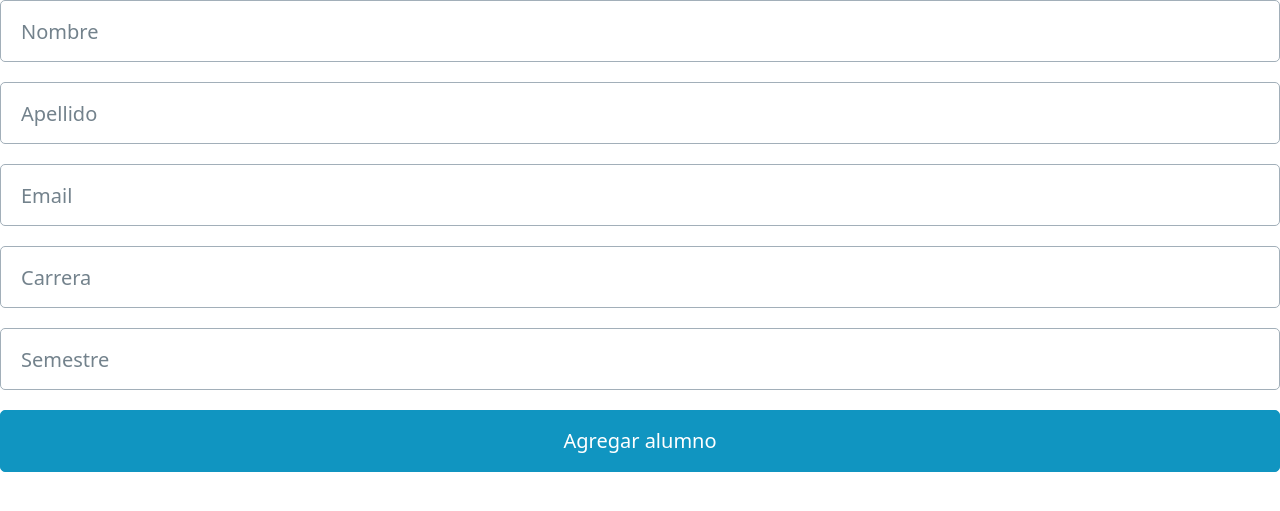
After one commit to artlunaa/proyecto-final-desarrollo-colab, a Django app: page /crear_alumno in a window 1280 px wide. The commit adds this page. Shown: the top 511 px of the page. Run offline with Django 4.2, Linux system fonts and the light colour scheme.

Commit message:
Se agrega la funcionalidad de crear alumno

```diff
--- /dev/null
+++ b/web/templates/crud-alumno/crear.html
@@ -0,0 +1,27 @@
+<!DOCTYPE html>
+<html lang="en">
+<head>
+    <meta charset="UTF-8">
+    <title>Title</title>
+    <link rel="stylesheet" href="https://cdn.jsdelivr.net/npm/@picocss/pico@1/css/pico.min.css">
+</head>
+<body>
+
+<form method="POST">
+    {% if message %}
+        <p>{{ message }}</p>
+    {% endif %}
+
+    {% csrf_token %}
+    <input type="text" name="nombre" placeholder="Nombre">
+    <input type="text" name="apellido" placeholder="Apellido">
+    <input type="text" name="email" placeholder="Email">
+    <input type="text" name="carrera" placeholder="Carrera">
+    <input type="text" name="semestre" placeholder="Semestre">
+    <button type="submit">
+        Agregar alumno
+    </button>
+</form>
+
+</body>
+</html>
--- a/web/urls.py
+++ b/web/urls.py
@@ -1,6 +1,7 @@
 from django.urls import path
-from .views import index
+from .views import index, crear_alumno
 
 urlpatterns = [
-    path('', index, name="index")
+    path('', index, name="index"),
+    path('crear_alumno', crear_alumno, name="crear_alumno")
 ]
--- a/web/views.py
+++ b/web/views.py
@@ -1,6 +1,21 @@
 from django.shortcuts import render
+from .models import Alumno, Materia
 
 
 # Create your views here.
 def index(request):
-    return render(request, 'index.html')
+    alumnos = Alumno.objects.all()
+    return render(request, 'index.html', {'alumnos': alumnos})
+
+
+def crear_alumno(request):
+    if request.method == 'POST':
+        nombre = request.POST['nombre']
+        apellido = request.POST['apellido']
+        email = request.POST['email']
+        carrera = request.POST['carrera']
+        semestre = request.POST['semestre']
+        alumno = Alumno(nombre=nombre, apellido=apellido, email=email, carrera=carrera, semestre=semestre)
+        alumno.save()
+        return render(request, 'crud-alumno/crear.html', {'mensaje': 'Alumno creado correctamente'})
+    return render(request, 'crud-alumno/crear.html')
```
Also changed, not shown: web/templates/crud-alumno/agregar.html (deleted, +0 -10 lines), web/templates/index.html (+10 -6 lines), db.sqlite3.
